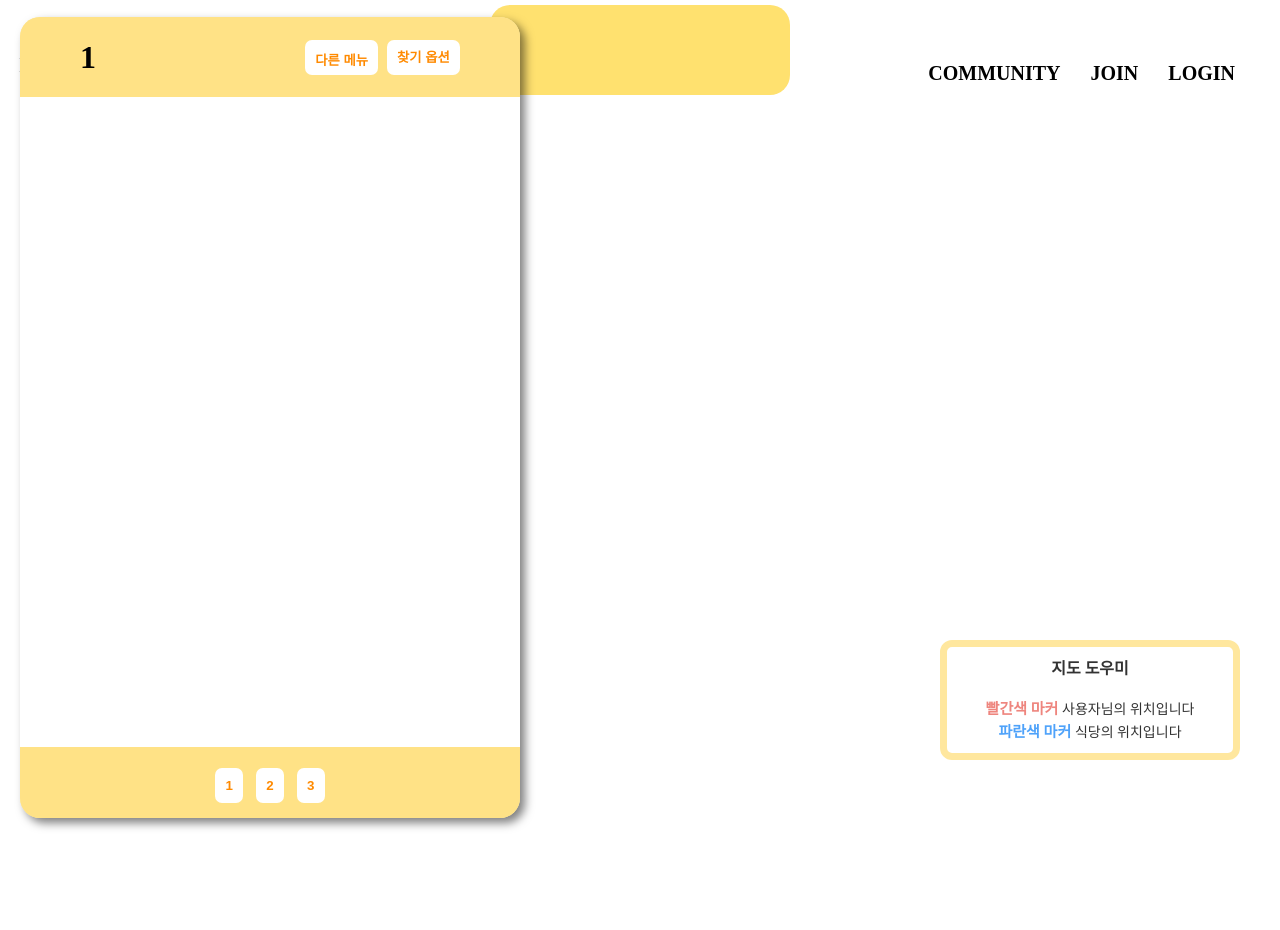
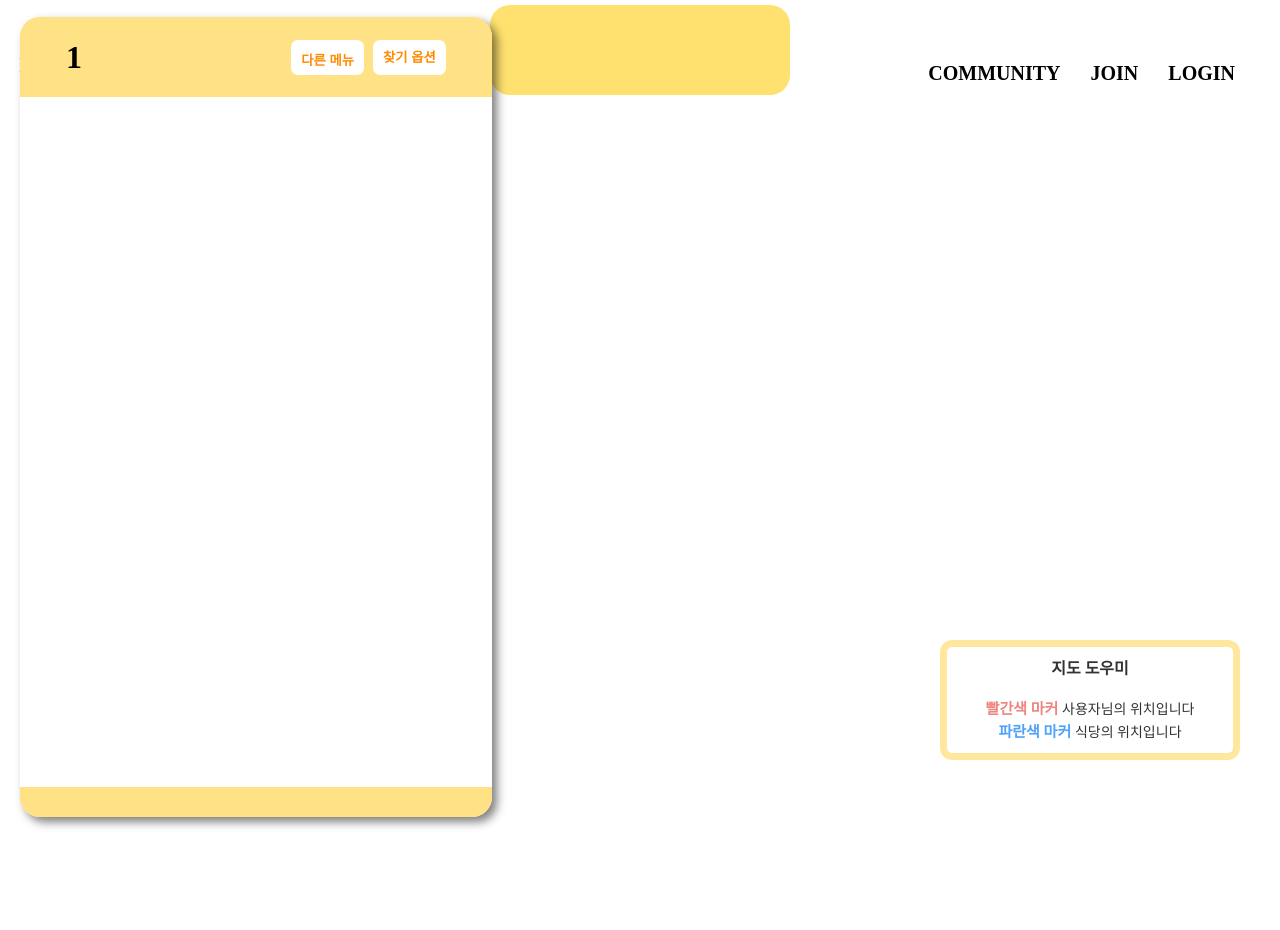
Before and after one commit to RANDOMBOBS/makgol, a Java web app: page /store/list?x=1&y=1&keyword=1 in a window 1280 px wide. Run offline with Spring Boot 4, a stand-in JSP engine, Linux system fonts and the light colour scheme; data that the repository does not hold is empty; some of the project's set-up classes (security, data sources, template engines, error pages and the like) are left out, and stand-ins take their place; some libraries are stand-ins or nearby versions.

Commit message:
페이징 버튼대신 스크롤바로 대체

```diff
--- a/src/main/java/com/org/makgol/stores/controller/StoreController.java
+++ b/src/main/java/com/org/makgol/stores/controller/StoreController.java
@@ -58,15 +58,13 @@ public class StoreController {
     public ResponseEntity<?> findStoreListData(
             @RequestParam String longitude,
             @RequestParam String latitude,
-            @RequestParam String keyword,
-            @RequestParam String page
+            @RequestParam String keyword
     ) {
         RequestStoreListDto requestStoreListDto = RequestStoreListDto
                 .builder()
                 .longitude(longitude)
                 .latitude(latitude)
                 .keyword(keyword)
-                .page(page)
                 .build();
 
         List<ResponseStoreListDto> responseStoreListDto = storeService.findStoreListData(requestStoreListDto);
--- a/src/main/java/com/org/makgol/stores/dto/RequestStoreListDto.java
+++ b/src/main/java/com/org/makgol/stores/dto/RequestStoreListDto.java
@@ -2,16 +2,13 @@ package com.org.makgol.stores.dto;
 
 import lombok.Builder;
 import lombok.Data;
-import lombok.Getter;
 import lombok.ToString;
 
 @ToString
 @Data
 @Builder
-@Getter
 public class RequestStoreListDto {
     private String longitude;
     private String latitude;
     private String keyword;
-    private String page;
 }
--- a/src/main/resources/static/css/shop_list/style.css
+++ b/src/main/resources/static/css/shop_list/style.css
@@ -48,9 +48,7 @@ li {
 
 #map .shop_info_area {
     position: absolute;
-    width: 500px;
-    /*height: 740px;*/
-    /*padding: 40px;*/
+    width: 472px;
     background: #ffeeae;
     z-index: 999;
     top: 17px;
@@ -90,12 +88,20 @@ li {
 
 #map .shop_info_area .shop_info_list {
     background: white;
-    height: 650px;
+    height: 690px;
     overflow-y: scroll;
 }
 
 #map .shop_info_area .shop_info_list::-webkit-scrollbar {
-    display: none;
+    width: 12px;
+}
+
+#map .shop_info_area .shop_info_list::-webkit-scrollbar-thumb {
+    background-color: #debf5e;
+}
+
+#map .shop_info_area .shop_info_list::-webkit-scrollbar-track {
+    background-color: #f3e7d0;
 }
 
 #map .shop_info_area .shop_info_list {
@@ -105,6 +111,7 @@ li {
 
 #map .shop_info_area .shop_info_list .shop_info_item {
     height: 140px;
+    width: 420px;
     margin: 20px;
     padding: 13px;
     background: #ffffff;
@@ -184,6 +191,7 @@ li {
     justify-content: center;
     background: #ffe286;
     border-radius: 0 0 20px 20px;
+    height: 30px;
 }
 
 #map .shop_info_area .shop_info_footer .shop_page {
--- a/src/main/webapp/WEB-INF/views/jsp/store/store_list.jsp
+++ b/src/main/webapp/WEB-INF/views/jsp/store/store_list.jsp
@@ -30,13 +30,7 @@
             </div>
         </div>
         <div class="shop_info_list"></div>
-        <div class="shop_info_footer">
-            <div class="shop_page">
-                <button class="button_style" value="1">1</button>
-                <button class="button_style" value="2">2</button>
-                <button class="button_style" value="3">3</button>
-            </div>
-        </div>
+        <div class="shop_info_footer"></div>
     </div>
     <div class="guide_line">
         <div class="head_box">
--- a/src/main/webapp/WEB-INF/views/script/jsp/store_list/backend/request-api.jsp
+++ b/src/main/webapp/WEB-INF/views/script/jsp/store_list/backend/request-api.jsp
@@ -7,13 +7,15 @@
 <jsp:include page="../../store_util/get-distance.jsp"></jsp:include>
 <script>
     const requestApi = async (payload) => {
-        const {keyword, longitude, latitude, page} = payload
-        const url = "http://localhost:8090/store/list_data?longitude=" + longitude + "&latitude=" + latitude + "&keyword=" + keyword + "&page=" + page;
+        const {keyword, longitude, latitude} = payload
+        const url = "http://localhost:8090/store/list_data?longitude=" + longitude + "&latitude=" + latitude + "&keyword=" + keyword;
+
+        console.log(url)
 
         const {axios} = window;
         const {data} = await axios.get(url);
 
-        const result = data.result.map((item) => {
+        return data.result.map((item) => {
             const numberMyX = Number(longitude);
             const numberMyY = Number(latitude);
             const numberShopX = Number(item.longitude);
@@ -30,12 +32,9 @@
                 shopY: item.latitude,
                 likes: item.likes,
                 category_name: keyword,
-                page
             }
         });
 
-        console.log(result);
-        return result;
 
     };
 </script>
--- a/src/main/webapp/WEB-INF/views/script/jsp/store_list/event/page-init.jsp
+++ b/src/main/webapp/WEB-INF/views/script/jsp/store_list/event/page-init.jsp
@@ -15,10 +15,7 @@
     };
 
     const pageInit = async () => {
-        const page = "1";
-        localStorage.setItem("page", page);
-
-        const request = getModelData(page);
+        const request = getModelData();
 
         const shops = await requestApi(request);
 
--- a/src/main/webapp/WEB-INF/views/script/jsp/store_list/util/get-model-data.jsp
+++ b/src/main/webapp/WEB-INF/views/script/jsp/store_list/util/get-model-data.jsp
@@ -1,6 +1,6 @@
 <%@ page contentType="text/html;charset=UTF-8" language="java" %>
 <script>
-    const getModelData = (page) => {
+    const getModelData = () => {
         const longitude = "${x}";
         const latitude = "${y}";
         const keyword = "${keyword}";
@@ -9,7 +9,6 @@
             longitude,
             latitude,
             keyword,
-            page,
         };
     };
 </script>
```
